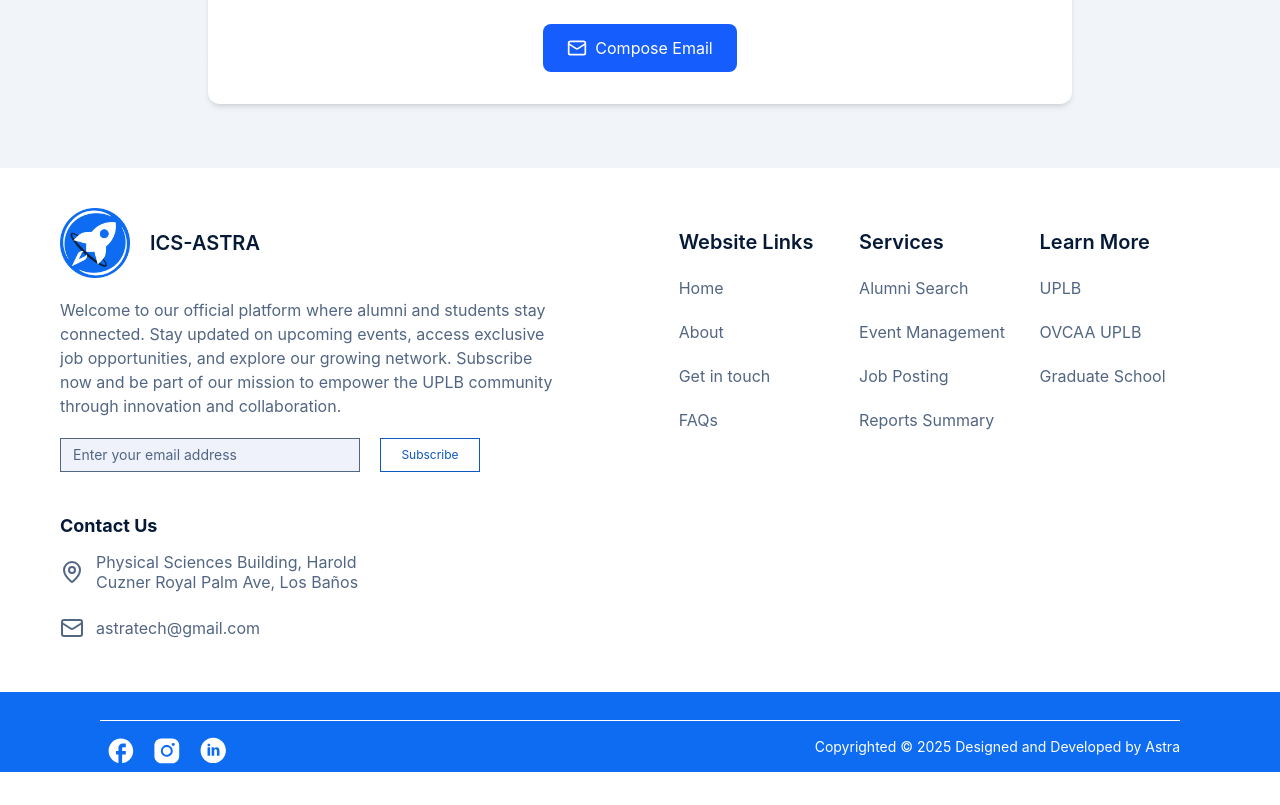
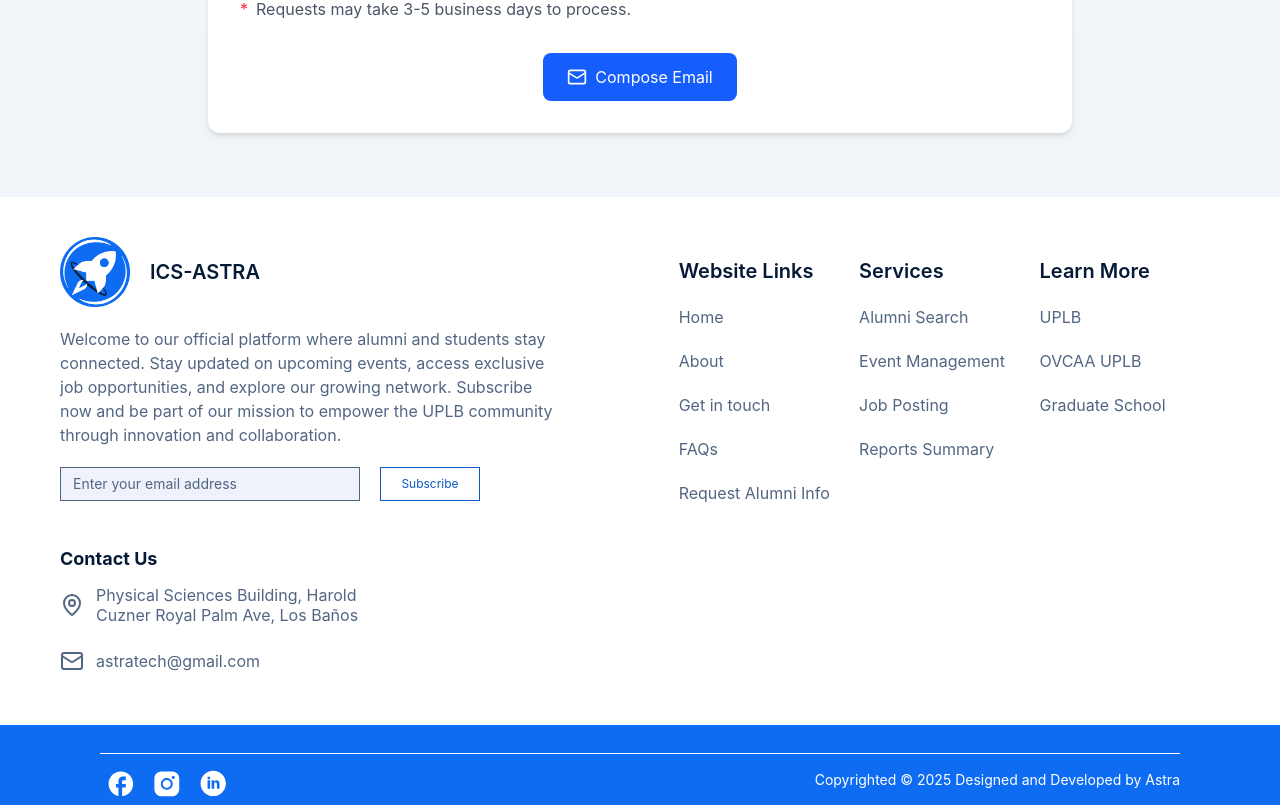
Before and after one commit to fofajardo/cmsc128-ics-astra, a Next.js app: page /whats-up/request-info in a window 1280 px wide. Shown: the part 1484-2289 px from the top of the page. Before the commit the page ends 2256 px from the top, so only its background shows below. Built offline with nearby package versions, Linux system fonts and the light colour scheme.

Commit message:
added instructi

```diff
--- a/app/(home)/whats-up/page.js
+++ b/app/(home)/whats-up/page.js
@@ -59,17 +59,6 @@ export default function WhatsUpPage() {
     <main className={animations.fadeSlideUp}>
       <div className="flex flex-col pb-20 w-full bg-slate-100 max-md:pb-12 max-md:max-w-full">
         <HeroSection />
-
-        {/* Add Request Info button */}
-        <div className="flex justify-end px-4 mt-8 max-w-[1200px] mx-auto w-full">
-          <Link
-            href="/whats-up/request-info"
-            className="flex items-center gap-2 px-4 py-2 text-white bg-blue-600 rounded-lg hover:bg-blue-700 transition-colors"
-          >
-            <FileText className="w-4 h-4" />
-            Request Alumni Information
-          </Link>
-        </div>
 
         <section className="flex flex-col self-center mt-16 mb-0 w-full max-w-[1200px] max-md:mt-8 max-md:mb-2 max-md:max-w-full px-4">
 
--- a/app/(home)/whats-up/request-info/page.js
+++ b/app/(home)/whats-up/request-info/page.js
@@ -3,6 +3,7 @@ import React from 'react';
 import { motion } from 'framer-motion';
 import { Mail, FileText, Clock, CheckCircle } from 'lucide-react';
 import Link from 'next/link';
+import { GoBackButton } from "@/components/Buttons";
 
 export default function RequestInstructionsPage() {
   const steps = [
@@ -35,6 +36,8 @@ export default function RequestInstructionsPage() {
   return (
     <div className="min-h-screen bg-gradient-to-b from-slate-50 to-slate-100 pt-24 pb-16">
       <div className="container mx-auto px-4 max-w-4xl">
+        <GoBackButton />
+
         <motion.div
           initial={{ opacity: 0, y: 20 }}
           animate={{ opacity: 1, y: 0 }}
--- a/app/components/Footer.js
+++ b/app/components/Footer.js
@@ -3,7 +3,13 @@ import Image from "next/image";
 import { MapPin, Mail } from "lucide-react";
 
 export default function Footer() {
-  const websiteLinks = [{text:"Home", link:"/home"},{text:"About", link:"/about"},{text:"Get in touch", link:"#"},{text:"FAQs", link:"#"}]
+  const websiteLinks = [
+    {text:"Home", link:"/home"},
+    {text:"About", link:"/about"},
+    {text:"Get in touch", link:"#"},
+    {text:"FAQs", link:"#"},
+    {text:"Request Alumni Info", link:"/whats-up/request-info"} // Added new link
+  ];
   const services = [{text:"Alumni Search", link:"/home"},{text:"Event Management", link:"/events"},{text:"Job Posting", link:"/jobs"},{text:"Reports Summary", link:"/reports"}]
   const helpers = [{text:"UPLB", link:"http://uplb.edu.ph/"},{text:"OVCAA UPLB", link:"https://ovcaa.uplb.edu.ph/"},{text:"Graduate School", link:"https://uplb.edu.ph/college/graduate-school/"}]
   const contacts = [{key: 1, icon: "lucide:map-pin", text:"Physical Sciences Building, Harold Cuzner Royal Palm Ave, Los Baños"},
```
